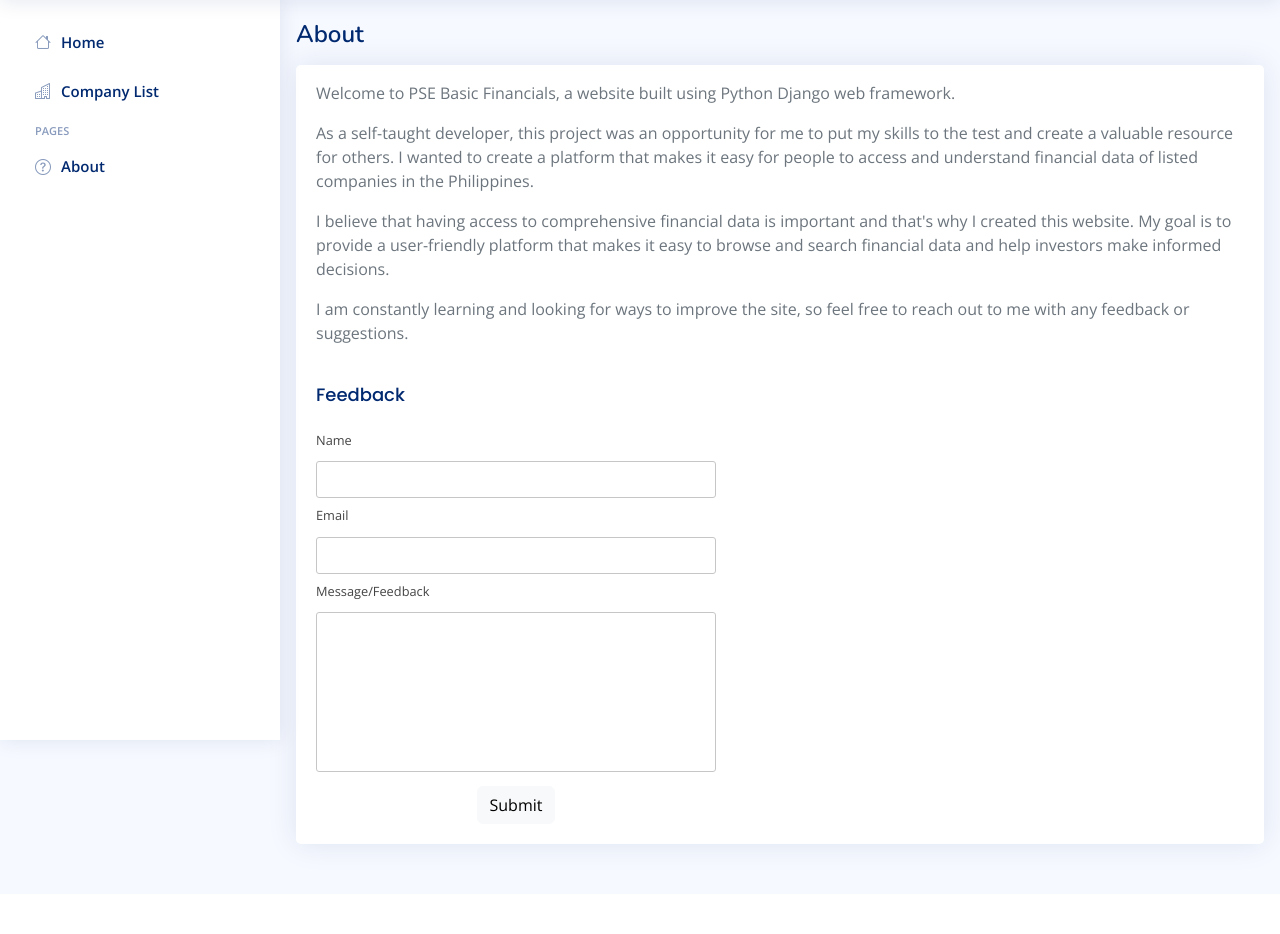
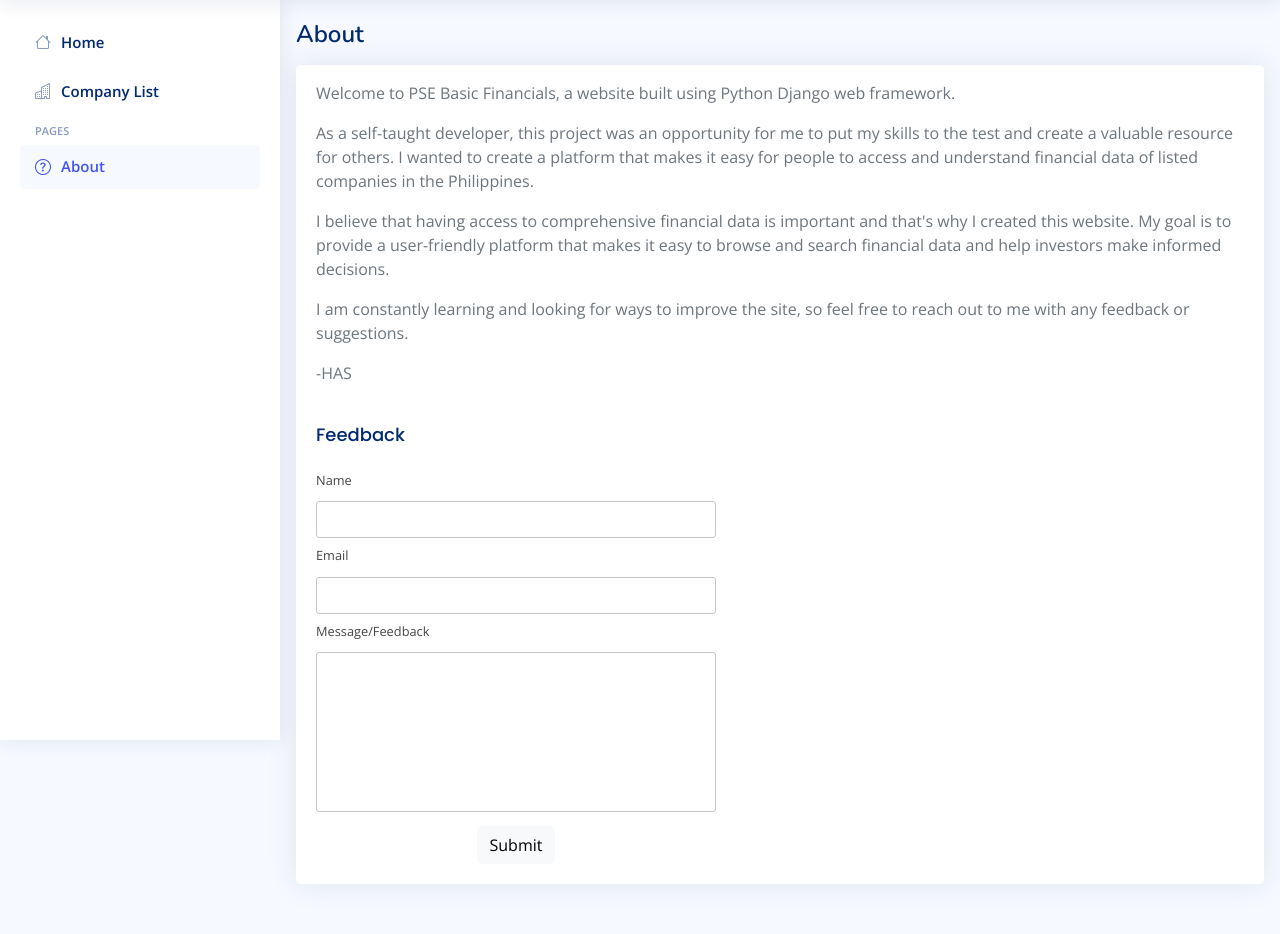
Before and after one commit to devplanethero/psebasicfinancials, a Django app: page /about/ in a window 1280 px wide. Shown: the part 60-994 px from the top of the page. Before the commit the page ends 919 px from the top, so only its background shows below. Run offline with Django 4.2, Linux system fonts and the light colour scheme; some libraries are stand-ins or nearby versions.

Commit message:
updated sidebar when active:collapsed

```diff
--- a/base/templates/base/about.html
+++ b/base/templates/base/about.html
@@ -19,6 +19,7 @@ About -
                 <p >As a self-taught developer, this project was an opportunity for me to put my skills to the test and create a valuable resource for others. I wanted to create a platform that makes it easy for people to access and understand financial data of listed companies in the Philippines.</p>
                 <p >I believe that having access to comprehensive financial data is important and that's why I created this website. My goal is to provide a user-friendly platform that makes it easy to browse and search financial data and help investors make informed decisions.</p>
                 <p >I am constantly learning and looking for ways to improve the site, so feel free to reach out to me with any feedback or suggestions.</p>
+                <p >-HAS</p>
             </div>
 
             <div class="card-title">Feedback</div>
@@ -58,6 +59,7 @@ About -
 
 {% block page_scripts %}
 <script>
+    document.querySelector('#about-side-nav').classList.remove('collapsed')
     function validateRecaptcha() {
         var response = grecaptcha.getResponse();
         if (response.length === 0) {
--- a/base/templates/base/home.html
+++ b/base/templates/base/home.html
@@ -119,6 +119,7 @@
 
   <!-- pass search navbar to datatable search -->
   <script type="text/javascript">
+    document.querySelector('#home-side-nav').classList.remove('collapsed')
     var searched = "{{ q }}"
 
   </script>
--- a/templates/sidebar.html
+++ b/templates/sidebar.html
@@ -25,7 +25,7 @@
       <li class="nav-heading">Pages</li>
 
       <li class="nav-item">
-        <a class="nav-link collapsed" href="{% url 'base:about' %}">
+        <a class="nav-link collapsed" href="{% url 'base:about' %}" id="about-side-nav">
           <i class="bi bi-question-circle"></i>
           <span>About</span>
         </a>
```
